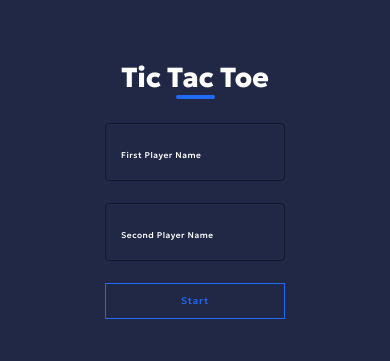
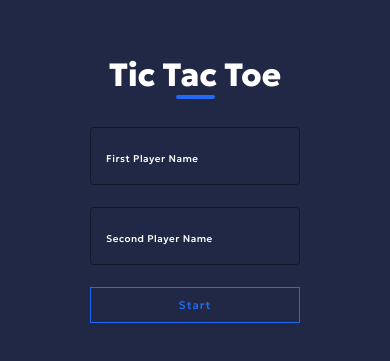
Before and after one commit to Maxolotikashvili/Tic-Tac-Toe, an Angular app: page / in a window 390 px wide. Shown: the part 233-594 px from the top of the page. Built offline with nearby package versions, Linux system fonts and the light colour scheme.

Commit message:
update responsive 1.2

```diff
--- a/src/styles.scss
+++ b/src/styles.scss
@@ -52,9 +52,3 @@ body {
         }
     }
 }
-
-@media only screen and (max-width: 400px) {
-    html {
-        font-size: 6px;
-    }
-}
```
